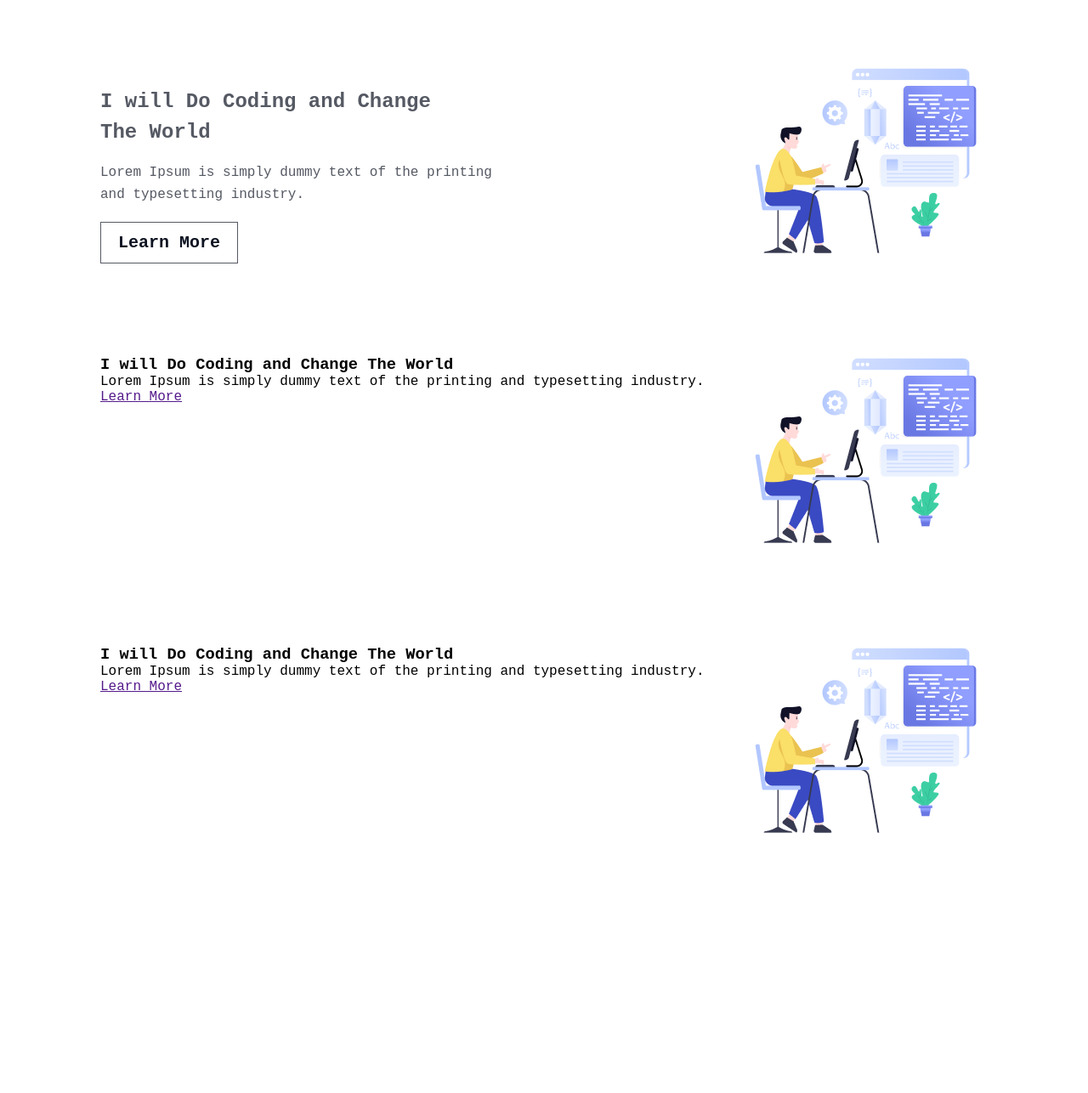
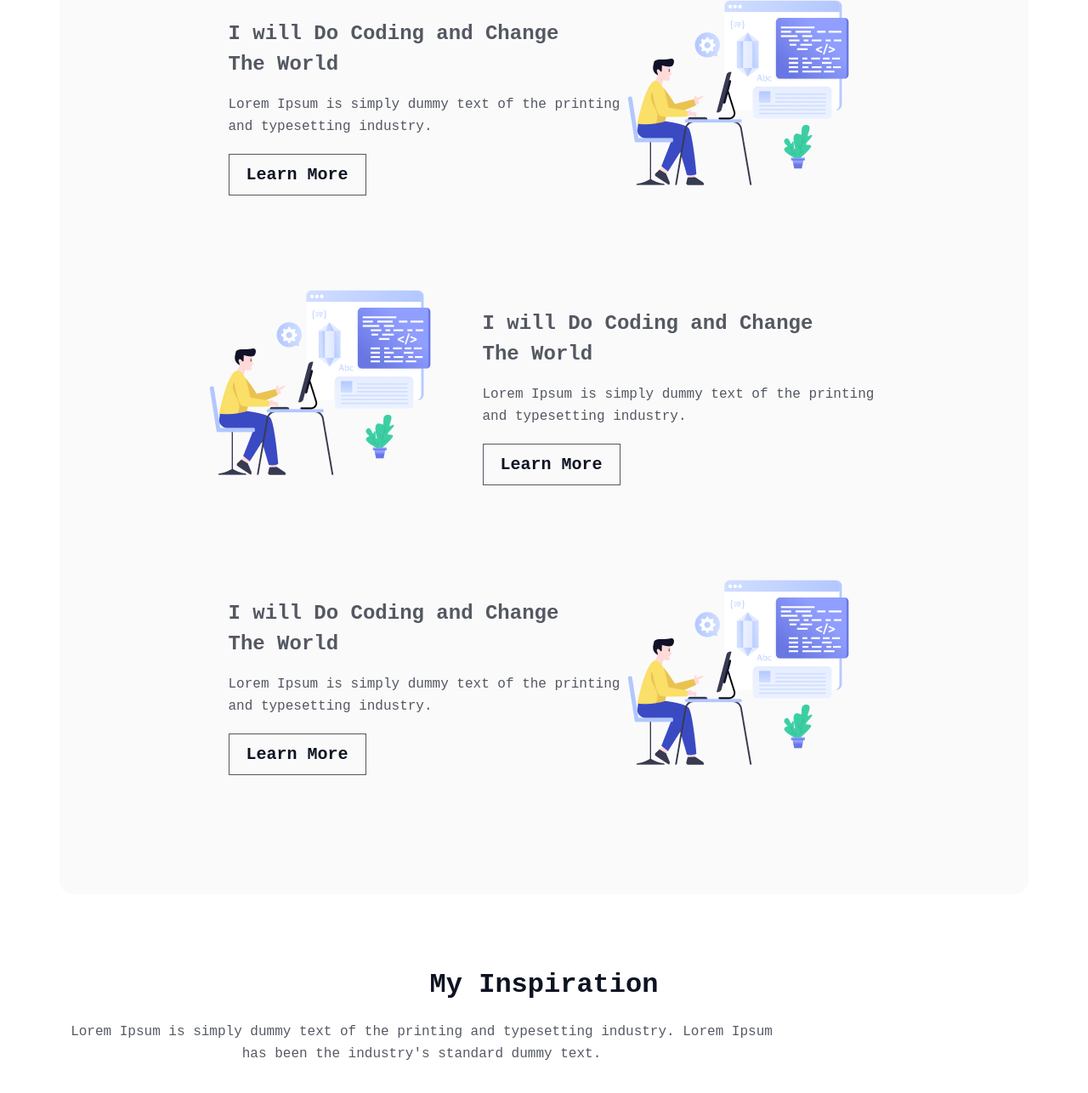
Before and after one commit to yakubbhuiyan05/Assaignment-1, a plain HTML site: page index.html in a window 1280 px wide. Shown: the part 1122-2408 px from the top of the page at 85% size. Before the commit the page ends 2262 px from the top, so only its background shows below. Drawn offline with Linux system fonts and the light colour scheme; a web font is replaced by a local one.

Commit message:
fourth commit

```diff
--- a/index.html
+++ b/index.html
@@ -41,6 +41,29 @@
                 <div class="group-3">
                     <h1 class="web-dev-header">Why Web Development??</h1>
                     <p class="web-dev-para">Lorem Ipsum is simply dummy text of the printing and typesetting industry. Lorem Ipsum has been the industry's standard dummy text.</p>
+                    <div class="description">
+                        <div class="web-dev-future">
+                            <h3>I will Do Coding and Change The World</h3>
+                            <p>Lorem Ipsum is simply dummy text of the printing and typesetting industry.</p>
+                            <div class="btn-3">
+                                <a href="">Learn More</a>
+                            </div>
+                        </div>
+                        <div>
+                            <img src="web-media/Layer_1.png" alt="A man with PC">
+                        </div>
+                    </div>
+                    <div class="description description-2">
+                        <div class="web-dev-future">
+                            <h3>I will Do Coding and Change The World</h3>
+                            <p>Lorem Ipsum is simply dummy text of the printing and typesetting industry.</p>
+                            <div class="btn-3">
+                                <a href="">Learn More</a>
+                            </div>
+                        </div>
+                        <div>
+                            <img src="web-media/Layer_1.png" alt="A man with PC">
+                        </div>
                     </div>
                     <div class="description">
                         <div class="web-dev-future">
@@ -54,25 +77,16 @@
                             <img src="web-media/Layer_1.png" alt="A man with PC">
                         </div>
                     </div>
-                <div class="description">
-                    <div>
-                        <h3>I will Do Coding and Change The World</h3>
-                        <p>Lorem Ipsum is simply dummy text of the printing and typesetting industry.</p>
-                        <a href="">Learn More</a>
                 </div>
-                    <div>
-                        <img src="web-media/Layer_1.png" alt="A man with PC">
+
             </div>
         </div>
-                <div class="description">
-                    <div>
-                        <h3>I will Do Coding and Change The World</h3>
-                        <p>Lorem Ipsum is simply dummy text of the printing and typesetting industry.</p>
-                        <a href="">Learn More</a>
-                    </div>
-                    <div>
-                        <img src="web-media/Layer_1.png" alt="A man with PC">
-                    </div>
+         <!--Inspiration  -->
+         <div class="inspiration">
+            <div class="container">
+                <div class="group-4">
+                    <h1 class="web-dev-header">My Inspiration</h1>
+                    <p class="web-dev-para">Lorem Ipsum is simply dummy text of the printing and typesetting industry. Lorem Ipsum has been the industry's standard dummy text.</p>
                 </div>
             </div>
          </div>
--- a/style.css
+++ b/style.css
@@ -129,11 +129,13 @@ line-height: 33px;
   width: 852px;
 }
 .group-3{
-display: flex;
-flex-direction: column;
-justify-content: space-between;
-align-items: center;
-padding: 80px 97px 80px 97px;
+  display: flex;
+  flex-direction: column;
+  justify-content: space-between;
+  align-items: center;
+  padding: 80px 97px 80px 97px;
+  border-radius: 16px;
+  background: rgba(13, 19, 33, 0.02);
 }
 .web-dev-future{
   display: flex;
@@ -164,3 +166,8 @@ width: 468px;
   padding: 48px;
   justify-content: space-between;
 }
+.description-2{
+  flex-direction: row-reverse;
+  justify-content: flex-end;
+  gap: 48px;
+}
```
Lines whose indentation alone changed are shown as unchanged.
